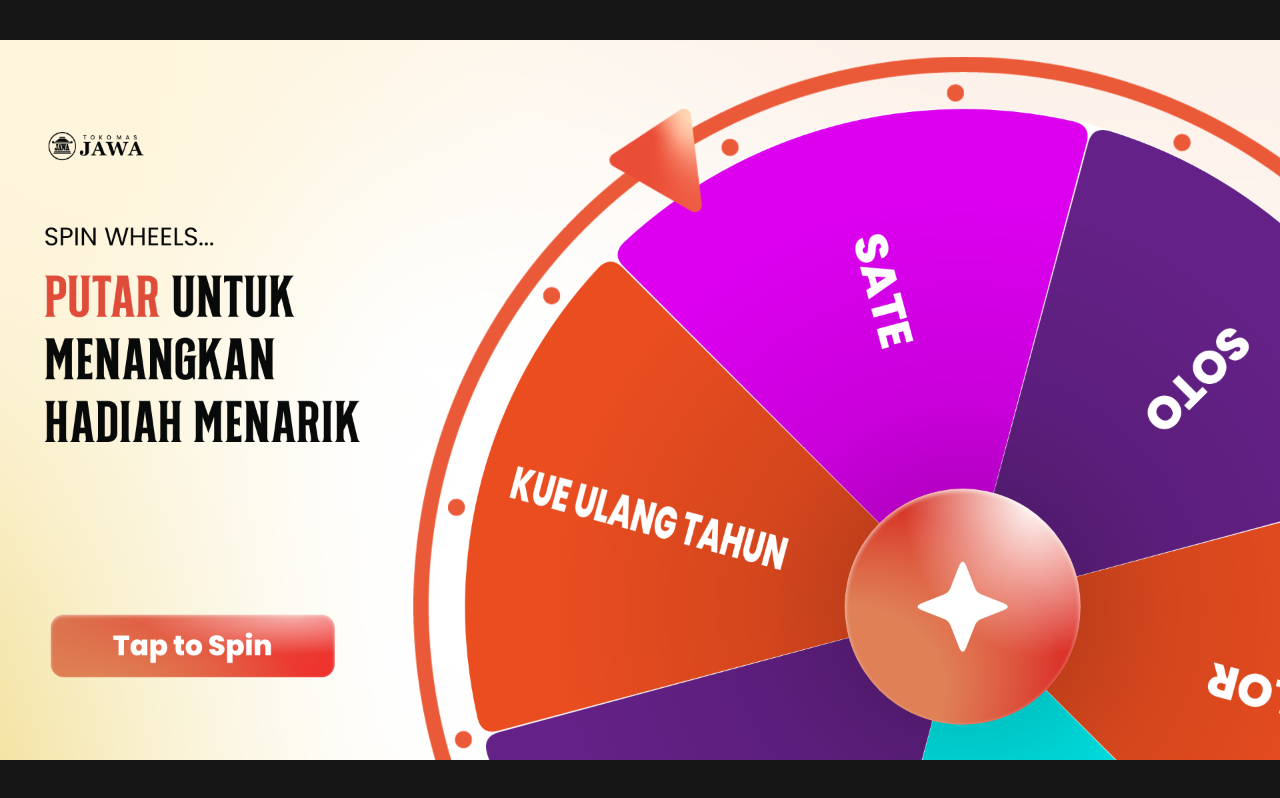
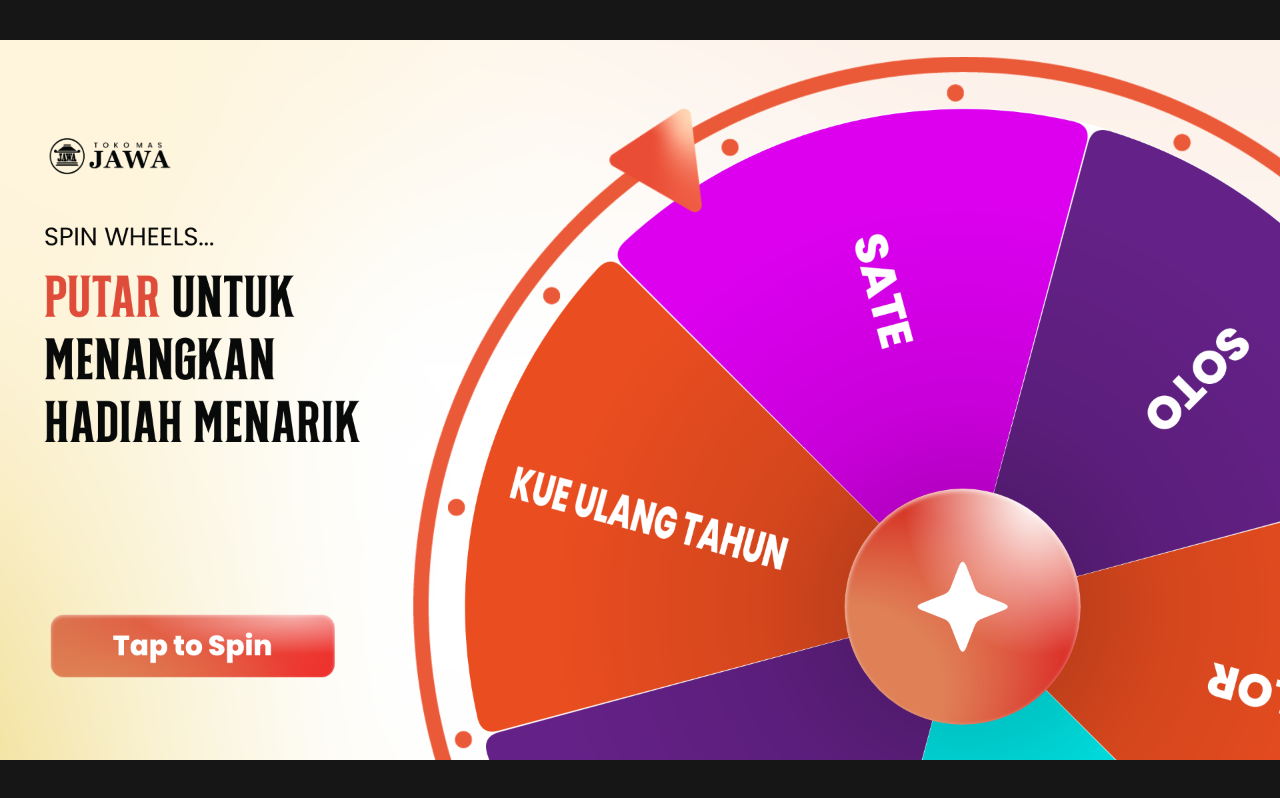
Before and after one commit to creativejawa/Spin-Wheels-Toko-Mas-Jawa, a plain HTML site: page index.html in a window 1280 px wide. Drawn offline with Linux system fonts and the light colour scheme.

Commit message:
Update index.html

```diff
--- a/index.html
+++ b/index.html
@@ -5,21 +5,6 @@
   <meta name="viewport" content="width=device-width, initial-scale=1.0">
   <meta name="theme-color" content="#fbf8ec">
   <title>Spin Wheels — Toko Mas Jawa</title>
-  <!--
-    REVISI BERDASARKAN "Spin Wheels.mp4" — kanvas desain 1920 × 1080.
-
-    CARA PASANG
-    Ganti HTML lama dengan file ini di folder aset Anda. Nama aset tetap:
-    BG.png, Logo Jawa.png, Lingkaran Luar.png, Dot.png, Jarum.png,
-    Tengah.png, Text Box.png, RT Dyans Basic.ttf.
-    Bila aset berada di subfolder, ubah CONFIG.assetBase di bawah.
-    Contoh: assetBase: './assets/'
-
-    Gambar asli diprioritaskan. Gradien/SVG hanya menjadi tampilan cadangan
-    jika aset belum tersedia. Poppins dapat diambil dari Google Fonts atau
-    font yang terpasang di komputer. Animasi tidak memerlukan library/CDN JS.
-    Durasi, posisi, dan daftar/peluang hadiah ada di CONFIG dan dataHadiah.
-  -->
   <link rel="stylesheet" href="https://fonts.googleapis.com/css2?family=Poppins:wght@400;500;600;700;800;900&display=swap">
   <style>
     * { box-sizing: border-box; }
@@ -50,7 +35,7 @@
       width: 650px; height: 870px; z-index: 20;
       will-change: transform, opacity;
     }
-    .logo-container { position: absolute; left: 0; top: 0; width: 380px; height: 110px; }
+    .logo-container { position: absolute; left: 0; top: 0; width: 480px; height: 140px; }
     .asset-image { position: absolute; inset: 0; width: 100%; height: 100%; object-fit: contain; display: none; }
     .has-asset > .asset-image { display: block; }
     .has-asset > .asset-fallback { visibility: hidden; }
```
